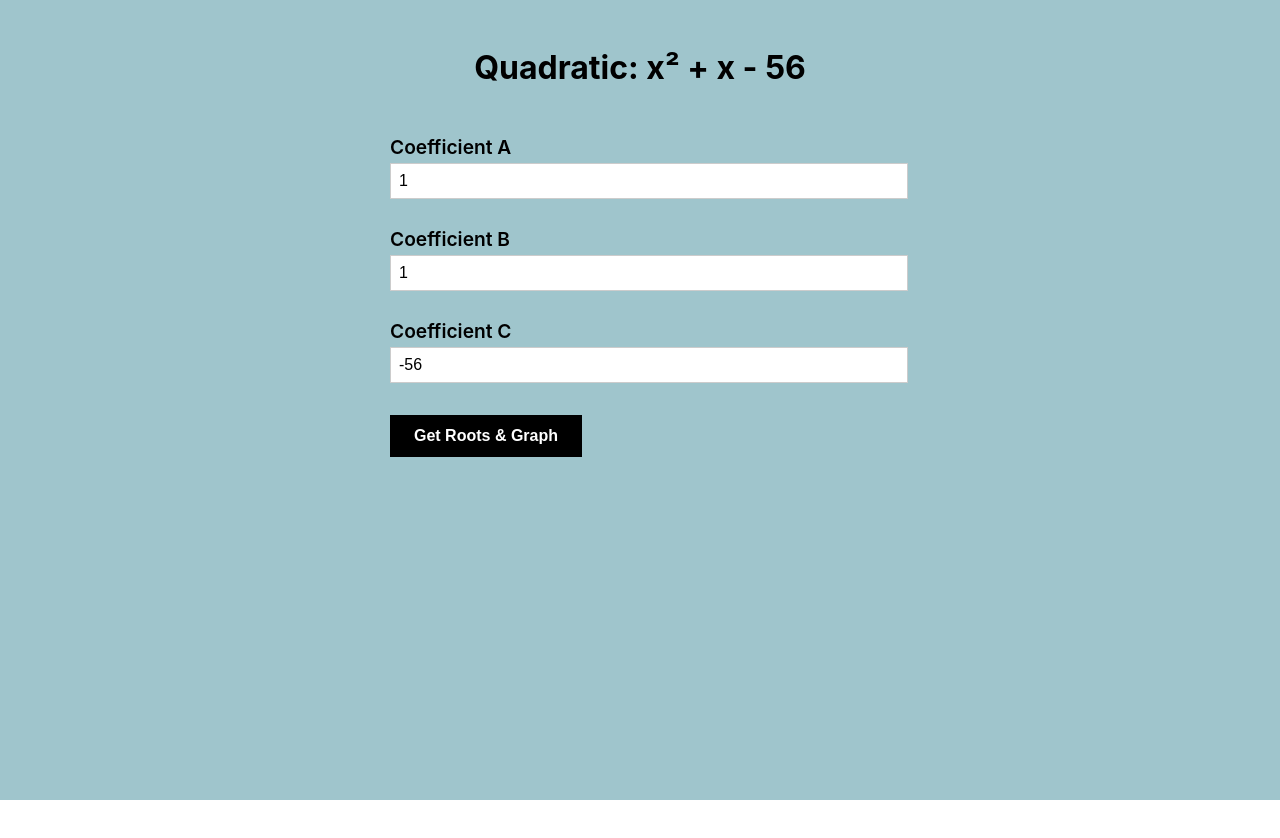
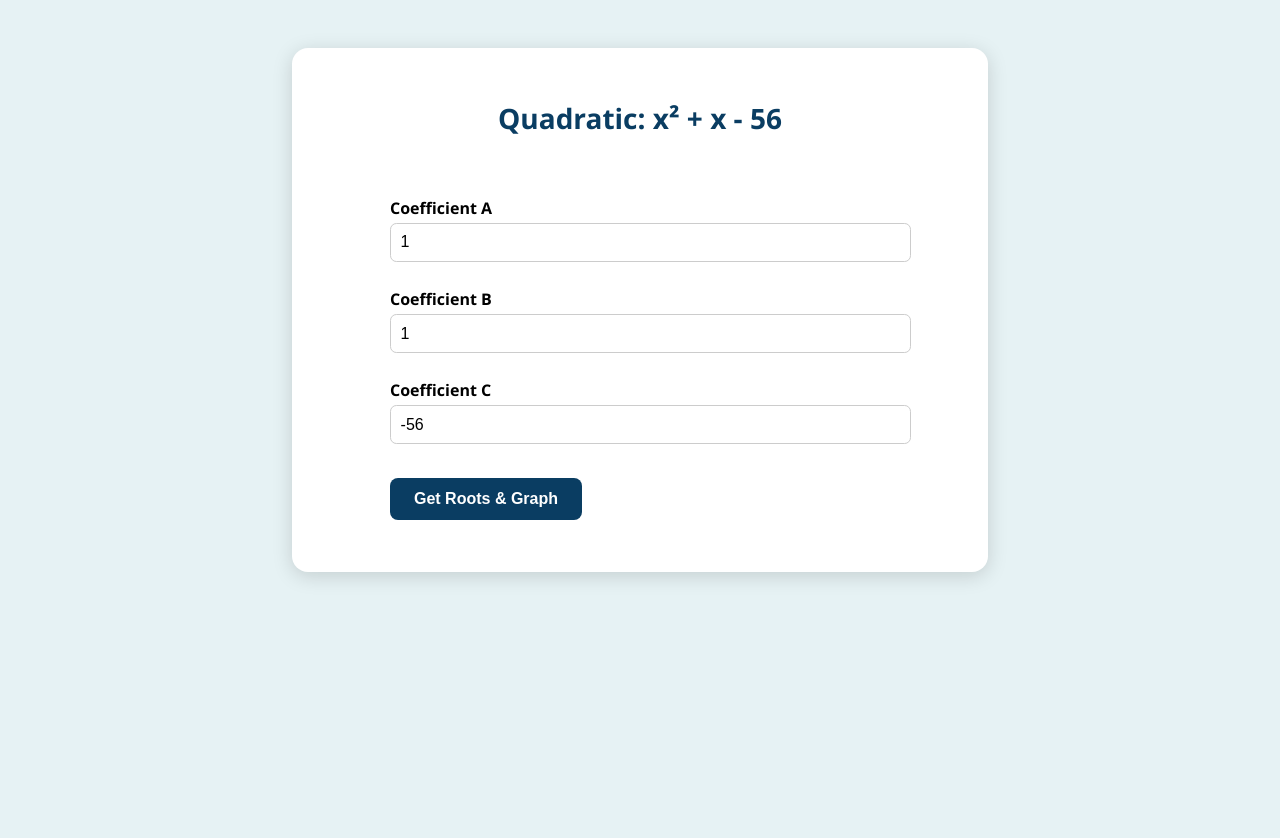
Before and after one commit to richardmachado/react_quadraticCalc, a React (Create React App) app: page / in a window 1280 px wide. Shown: the top 838 px of the page. Before the commit the page ends 800 px from the top, so only its background shows below. Built offline with nearby package versions, Linux system fonts and the light colour scheme.

Commit message:
updated styled-components, added thicker x axis

```diff
--- a/src/App.js
+++ b/src/App.js
@@ -9,54 +9,91 @@ import {
   Tooltip,
   ResponsiveContainer,
   ReferenceDot,
+  ReferenceLine,
 } from "recharts";
 import "./styles.css";
 
 // Styled Components
 const Page = styled.div`
-  box-sizing: border-box;
-  background-color: #9fc5cc;
+  background-color: #e6f2f4;
   min-height: 100vh;
-  padding: 2rem;
+  display: flex;
+  justify-content: center;
+  align-items: flex-start;
+  padding: 3rem;
+  font-family: "Segoe UI", Tahoma, Geneva, Verdana, sans-serif;
+`;
+
+const Container = styled.div`
+  background: white;
+  border-radius: 1rem;
+  box-shadow: 0 4px 20px rgba(0, 0, 0, 0.15);
+  padding: 2rem 3rem;
+  max-width: 600px;
+  width: 100%;
 `;
 
 const Header = styled.h1`
-  margin: auto;
-  width: 80%;
-  padding: 1rem;
   text-align: center;
+  color: #0a3d62;
+  margin-bottom: 1.5rem;
+  font-size: 1.75rem;
 `;
 
 const Label = styled.label`
-  font-size: 1.2rem;
+  font-size: 1rem;
   font-weight: 600;
   display: block;
-  margin: 0.75rem 0 0.25rem;
+  margin: 1rem 0 0.25rem;
 `;
 
 const Input = styled.input`
-  padding: 0.5rem;
+  padding: 0.6rem;
   font-size: 1rem;
   width: 100%;
-  margin-bottom: 1rem;
+  border: 1px solid #ccc;
+  border-radius: 0.4rem;
+  transition: border 0.3s;
+
+  &:focus {
+    border-color: #0a3d62;
+    outline: none;
+  }
 `;
 
 const Button = styled.button`
-  margin-top: 1rem;
+  margin-top: 1.5rem;
   padding: 0.75rem 1.5rem;
   font-size: 1rem;
   font-weight: bold;
+  background-color: #0a3d62;
+  color: white;
+  border: none;
+  border-radius: 0.5rem;
   cursor: pointer;
+  transition: background-color 0.3s;
+
+  &:hover {
+    background-color: #145c8c;
+  }
 `;
 
 const Response = styled.p`
-  font-size: 1.2rem;
+  font-size: 1.1rem;
   font-weight: 500;
-  margin: 0.5rem 0;
+  margin-top: 0.75rem;
 `;
 
 const Invalid = styled(Response)`
   color: red;
+`;
+
+const GraphContainer = styled.div`
+  width: 100%;
+  height: 400px;
+  margin-top: 2.5rem;
+  border-top: 2px dashed #ccc;
+  padding-top: 1.5rem;
 `;
 
 export default function App() {
@@ -124,6 +161,7 @@ export default function App() {
 
   return (
     <Page>
+      <Container>
         <Header>Quadratic: {formattedEquation}</Header>
 
         <form onSubmit={handleSubmit}>
@@ -172,11 +210,19 @@ export default function App() {
               </>
             ))}
         </form>
+      </Container>
 
       {graphData.length > 0 && (
         <div style={{ width: "100%", height: 400, marginTop: "2rem" }}>
           <ResponsiveContainer>
             <LineChart data={graphData}>
+              <ReferenceLine
+                y={0}
+                stroke="red"
+                strokeWidth={9}
+                strokeDasharray="4 2"
+              />
+
               <CartesianGrid stroke="#666" strokeDasharray="3 3" />
               <XAxis
                 dataKey="x"
```
Lines whose indentation alone changed are shown as unchanged.
